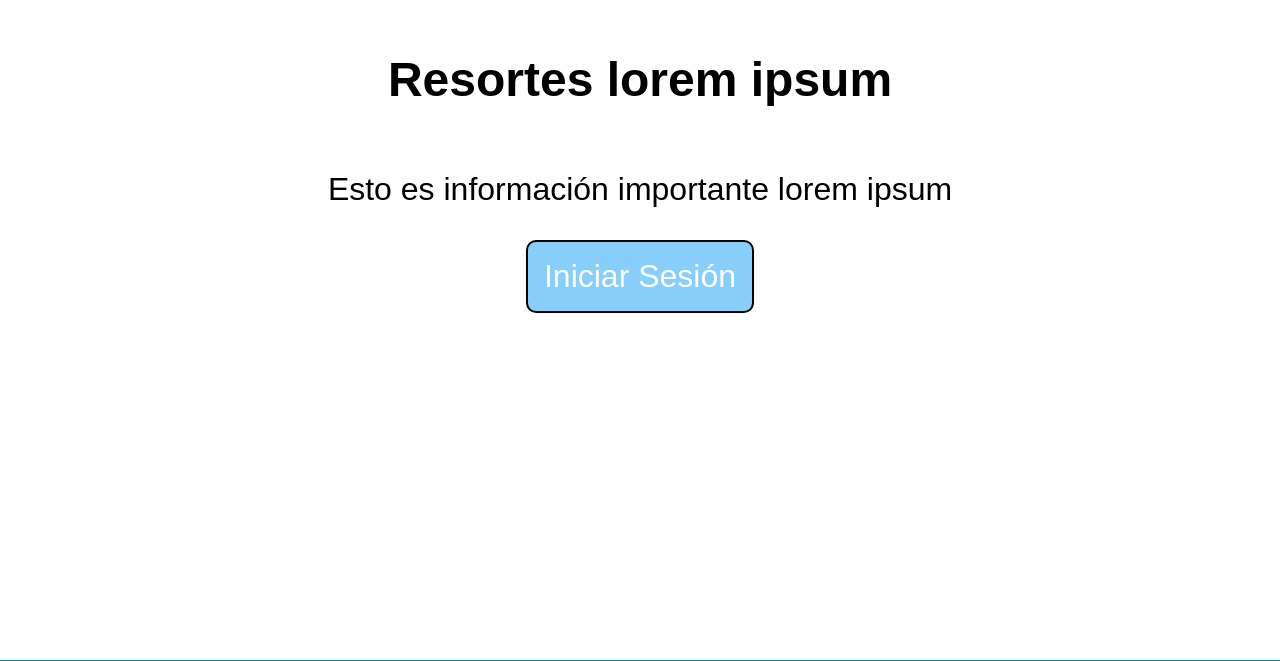
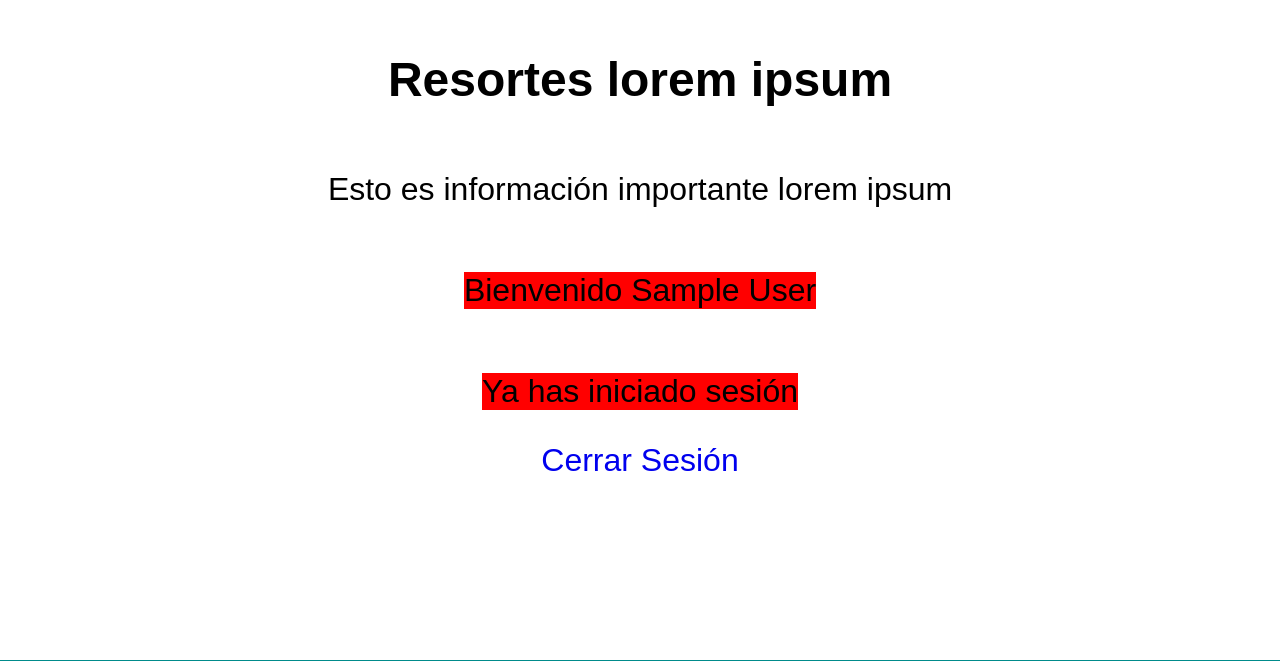
Before and after one commit to adriescu/PaginaResortes, a PHP site: page / in a window 1280 px wide. Shown: the part 310-971 px from the top of the page. Run offline with PHP 8.4, Linux system fonts and the light colour scheme; the visitor is signed in with stand-in values (Sample User, id 1); tables that the repository leaves empty or names only in its code hold one stand-in row (values such as "Sample post").

Commit message:
implementación cerrar sesión

```diff
--- a/css/index2.css
+++ b/css/index2.css
@@ -45,3 +45,8 @@
     color: white;
     font-size: 2rem;
 }
+
+.welcome{
+    font-size: 2rem;
+    background-color: red;
+}
--- a/index.php
+++ b/index.php
@@ -1,3 +1,22 @@
+<?php
+    session_start();
+
+    require 'database.php';
+
+    if (isset($_SESSION['user_id'])) {
+        $records = $conn->prepare('SELECT id, name, email, password FROM users WHERE id = :id');
+        $records->bindParam(':id', $_SESSION['user_id']);
+        $records->execute();
+        $results = $records->fetch(PDO::FETCH_ASSOC);
+
+        $user = null;
+
+        if (count($results) > 0) {
+            $user = $results;
+        }
+    }
+?>
+
 <!DOCTYPE html>
 <html lang="es">
 <head>
@@ -11,39 +30,28 @@
     <script defer src="js/index.js"></script>
 </head>
 <body>
-    <header class="header">
-        <nav class="nav">
-            <a href="" class="logo nav-link">Resortes</a>
-            <button class="nav-toggle">
-            <i class="material-icons">menu</i>
-            </button>
-            <ul class="nav-menu">
-                <li class="nav-menu-item">
-                    <a href="#" class="nav-menu-link nav-link nav-menu-link_active">Inicio</a>
-                </li>
-                <li class="nav-menu-item">
-                    <a href="#" class="nav-menu-link nav-link">Hacer pedido</a>
-                </li>
-                <li class="nav-menu-item">
-                    <a href="#" class="nav-menu-link nav-link">Catálogo</a>
-                </li>
-                <li class="nav-menu-item">
-                    <a href="#" class="nav-menu-link nav-link">Preguntas frecuentes</a>
-                </li>
-                <li class="nav-menu-item">
-                    <a href="#" class="nav-menu-link nav-link">Acerca de</a>
-                </li>
-            </ul>
-        </nav>
-    </header>
+
+    <?php
+        require 'partials/header.php';
+    ?>
 
     <main class="main">
         <div class="main-div-principal">
             <h1>Resortes lorem ipsum</h1>
             <p>Esto es información importante lorem ipsum</p>
-            <a href="login.php" class="boton-estilo bg-secundario">Iniciar Sesión</a>
+            <?php if(!empty($user)): ?>
+                <p class="welcome">Bienvenido <?= $user['name']; ?></p>
+                <p class="welcome">Ya has iniciado sesión</p>
+                <a href="logout.php" style="font-size: 2rem;text-decoration: none">
+                    Cerrar Sesión
+                </a>
+            <?php else: ?>
+                <a href="login.php" class="boton-estilo bg-secundario">Iniciar Sesión</a>
+            <?php endif; ?>
         </div>
     </main>
+
+
 
     <?php
     require 'partials/footer.php';
--- a/login.php
+++ b/login.php
@@ -46,6 +46,8 @@
         require 'partials/header-empty.php';
     ?>
 
+    <h3 style="text-align: center; font-size: 2rem">¿No tenés una cuenta? <a href="signup.php">Crear Cuenta</a></h3>
+
     <?php if(!empty($message)): ?>
         <p> <?= $message ?></p>
     <?php endif; ?>
--- a/partials/header.php
+++ b/partials/header.php
@@ -0,0 +1,25 @@
+<header class="header">
+    <nav class="nav">
+        <a href="" class="logo nav-link">Resortes</a>
+        <button class="nav-toggle">
+        <i class="material-icons">menu</i>
+        </button>
+        <ul class="nav-menu">
+            <li class="nav-menu-item">
+                <a href="#" class="nav-menu-link nav-link nav-menu-link_active">Inicio</a>
+            </li>
+            <li class="nav-menu-item">
+                <a href="#" class="nav-menu-link nav-link">Hacer pedido</a>
+            </li>
+            <li class="nav-menu-item">
+                <a href="#" class="nav-menu-link nav-link">Catálogo</a>
+            </li>
+            <li class="nav-menu-item">
+                <a href="#" class="nav-menu-link nav-link">Preguntas frecuentes</a>
+            </li>
+            <li class="nav-menu-item">
+                <a href="#" class="nav-menu-link nav-link">Acerca de</a>
+            </li>
+        </ul>
+    </nav>
+</header>
--- a/signup.php
+++ b/signup.php
@@ -40,6 +40,8 @@ if (!empty($_POST['email']) && !empty($_POST['password'])) {
             <a href="index.php" class="logo nav-link">Resortes</a>
         </nav>
     </header>
+
+    <h3 style="text-align: center; font-size: 2rem">¿Ya tenés una cuenta? <a href="login.php">Iniciar Sesión</a></h3>
 
     <?php if (!empty($message)) : ?>
         <p> <?= $message ?></p>
```
Also changed, not shown: logout.php (+9 -0 lines).
